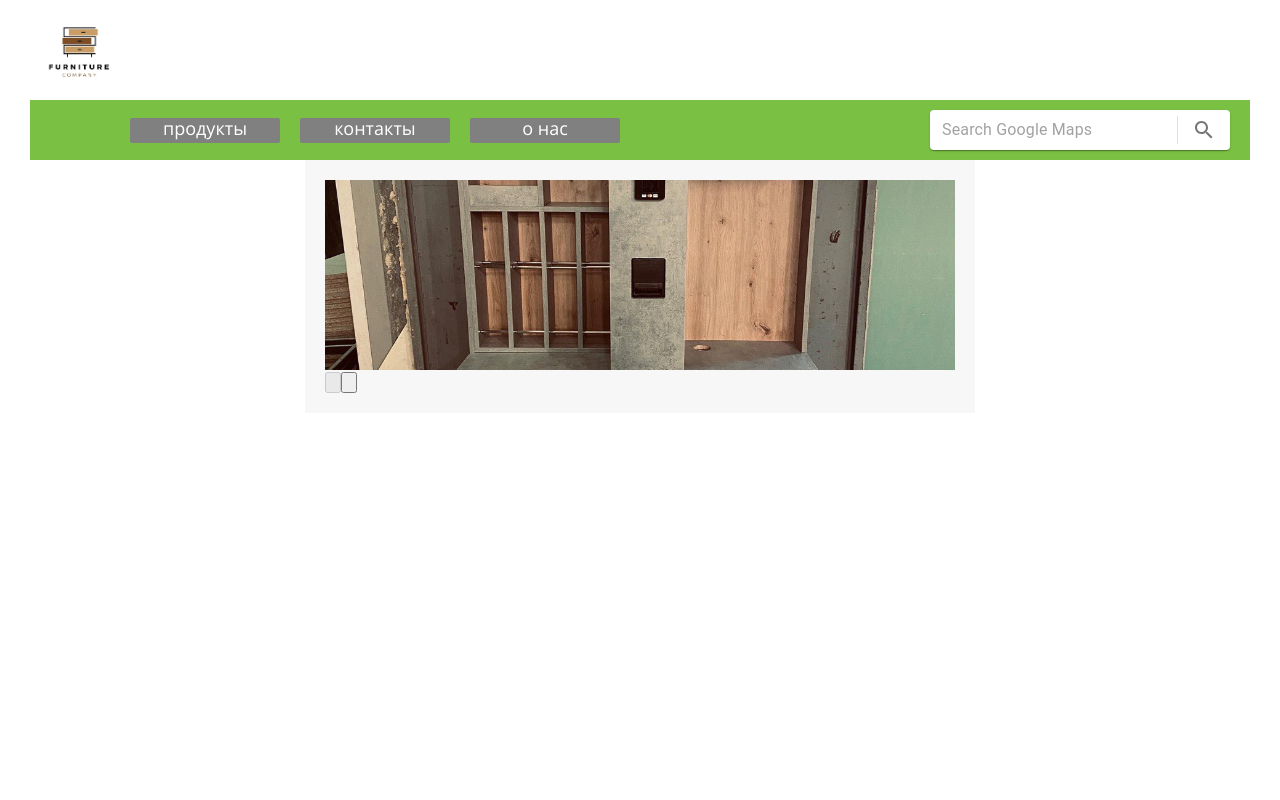
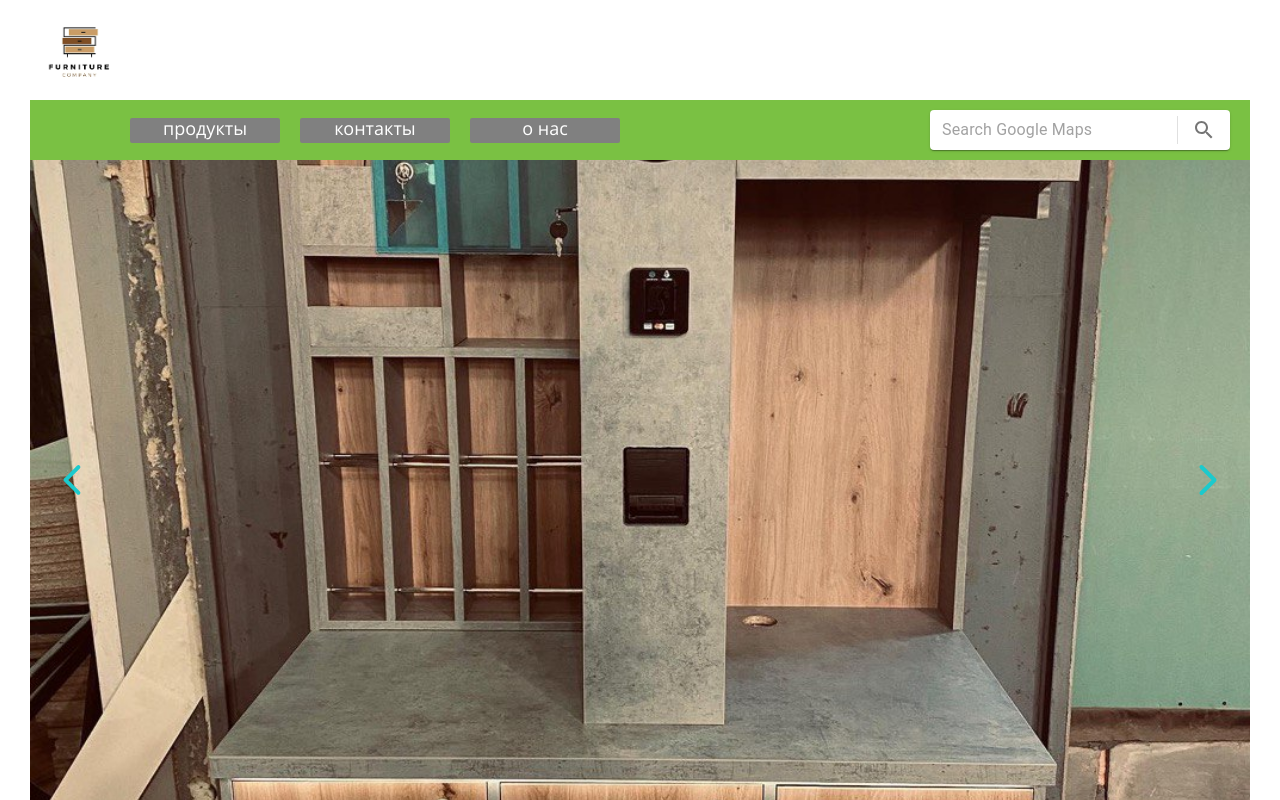
Before and after one commit to Sgalstyan06/furniture, a Next.js app: page / in a window 1280 px wide. Built offline with nearby package versions, Linux system fonts and the light colour scheme.

Commit message:
add carousel autoPlay

```diff
--- a/component/Carousel/Carousel.styles.tsx
+++ b/component/Carousel/Carousel.styles.tsx
@@ -1,28 +1,23 @@
 import styled from "styled-components";
+import { ifProp } from "styled-tools";
+
+interface ILeftProps {
+  left: boolean;
+}
 
 export const Embla = styled.div`
   position: relative;
   background-color: #f7f7f7;
-  padding: 20px;
-  max-width: 670px;
+  width: 100%;
+  height: calc(100vh - 160px);
   margin-left: auto;
   margin-right: auto;
 `;
-
 export const EmblaViewport = styled.div`
   overflow: hidden;
   width: 100%;
+  height: 100%;
 `;
-
-//   .embla__viewport.is-draggable {
-//     cursor: move;
-//     cursor: grab;
-//   }
-
-//   .embla__viewport.is-dragging {
-//     cursor: grabbing;
-//   }
-
 export const EmblaContainer = styled.div`
   display: flex;
   user-select: none;
@@ -30,8 +25,8 @@ export const EmblaContainer = styled.div`
   -khtml-user-select: none;
   -webkit-tap-highlight-color: transparent;
   margin-left: -10px;
+  height: 100%;
 `;
-
 export const EmblaSlide = styled.div`
   position: relative;
   min-width: 100%;
@@ -42,9 +37,10 @@ export const EmblaSlideInner = styled.div`
   position: relative;
   overflow: hidden;
   height: 190px;
+  height: 100%;
 `;
-
 export const EmblaSlideImg = styled.div`
+  height: 100%;
   position: absolute;
   display: block;
   top: 50%;
@@ -56,73 +52,31 @@ export const EmblaSlideImg = styled.div`
   transform: translate(-50%, -50%);
 `;
 
-//   .embla__button {
-//     outline: 0;
-//     cursor: pointer;
-//     background-color: transparent;
-//     touch-action: manipulation;
-//     position: absolute;
-//     z-index: 1;
-//     top: 50%;
-//     transform: translateY(-50%);
-//     border: 0;
-//     width: 30px;
-//     height: 30px;
-//     justify-content: center;
-//     align-items: center;
-//     fill: #1bcacd;
-//     padding: 0;
-//   }
+export const Emblabutton = styled.button<ILeftProps>`
+  outline: 0;
+  cursor: pointer;
+  background-color: transparent;
+  touch-action: manipulation;
+  position: absolute;
+  z-index: 1;
+  top: 50%;
+  transform: translateY(-50%);
+  border: 0;
+  width: 30px;
+  height: 30px;
+  justify-content: center;
+  align-items: center;
+  fill: #1bcacd;
+  padding: 0;
+  ${ifProp({ left: true }, "left: 27px", "right: 27px")}
+`;
 
 //   .embla__button:disabled {
 //     cursor: default;
 //     opacity: 0.3;
 //   }
 
-//   .embla__button__svg {
-//     width: 100%;
-//     height: 100%;
-//   }
-
-//   .embla__button--prev {
-//     left: 27px;
-//   }
-
-//   .embla__button--next {
-//     right: 27px;
-//   }
-
-//   .embla__dots {
-//     display: flex;
-//     list-style: none;
-//     justify-content: center;
-//     padding-top: 10px;
-//   }
-
-//   .embla__dot {
-//     background-color: transparent;
-//     cursor: pointer;
-//     position: relative;
-//     padding: 0;
-//     outline: 0;
-//     border: 0;
-//     width: 30px;
-//     height: 30px;
-//     margin-right: 7.5px;
-//     margin-left: 7.5px;
-//     display: flex;
-//     align-items: center;
-//   }
-
-//   .embla__dot:after {
-//     background-color: #efefef;
-//     width: 100%;
-//     height: 4px;
-//     border-radius: 2px;
-//     content: "";
-//   }
-
-//   .embla__dot.is-selected:after {
-//     background-color: #1bcacd;
-//     opacity: 1;
-//   }
+export const EmblaButtonSvg = styled.svg`
+  width: 100%;
+  height: 100%;
+`;
--- a/component/Carousel/Carousel.tsx
+++ b/component/Carousel/Carousel.tsx
@@ -1,44 +1,61 @@
 import Image from "next/image";
-import * as Styled from "./Carousel.styles";
-import React, { useState, useEffect, useCallback } from "react";
+import React, { useState, useEffect, useCallback, useRef } from "react";
 import { PrevButton, NextButton } from "./CarouselButton";
 import useEmblaCarousel from "embla-carousel-react";
+import Autoplay from "embla-carousel-autoplay";
+import * as Styled from "./Carousel.styles";
+
+type Options = {
+  loop: boolean;
+};
+
 interface ICarousel {
   slides: string[];
+  options: Options;
 }
 
-const Carousel: React.FC<ICarousel> = ({ slides }) => {
-  const [viewportRef, embla] = useEmblaCarousel({ skipSnaps: false });
+const EmblaCarousel: React.FC<ICarousel> = ({
+  slides,
+  options = { loop: false },
+}) => {
+  const autoplay = useRef(
+    Autoplay(
+      { delay: 4000, stopOnInteraction: false },
+      // (emblaRoot) => emblaRoot.parentElement,
+    ),
+  );
+
+  const [emblaRef, emblaApi] = useEmblaCarousel(options, [autoplay.current]);
   const [prevBtnEnabled, setPrevBtnEnabled] = useState(false);
   const [nextBtnEnabled, setNextBtnEnabled] = useState(false);
-  const [selectedIndex, setSelectedIndex] = useState(0);
-  const [scrollSnaps, setScrollSnaps] = useState<number[]>([]);
 
-  const scrollPrev = useCallback(() => embla && embla.scrollPrev(), [embla]);
-  const scrollNext = useCallback(() => embla && embla.scrollNext(), [embla]);
-  const scrollTo = useCallback(
-    (index: any) => embla && embla.scrollTo(index),
-    [embla],
-  );
+  const scrollNext = useCallback(() => {
+    if (!emblaApi) return;
+    emblaApi.scrollNext();
+    autoplay.current.reset();
+  }, [emblaApi]);
+
+  const scrollPrev = useCallback(() => {
+    if (!emblaApi) return;
+    emblaApi.scrollPrev();
+    autoplay.current.reset();
+  }, [emblaApi]);
 
   const onSelect = useCallback(() => {
-    if (!embla) return;
-    setSelectedIndex(embla.selectedScrollSnap());
-    setPrevBtnEnabled(embla.canScrollPrev());
-    setNextBtnEnabled(embla.canScrollNext());
-  }, [embla, setSelectedIndex]);
+    if (!emblaApi) return;
+    setPrevBtnEnabled(emblaApi.canScrollPrev());
+    setNextBtnEnabled(emblaApi.canScrollNext());
+  }, [emblaApi]);
 
   useEffect(() => {
-    if (!embla) return;
+    if (!emblaApi) return;
     onSelect();
-    setScrollSnaps(embla.scrollSnapList());
-    embla.on("select", onSelect);
-  }, [embla, setScrollSnaps, onSelect]);
+    emblaApi.on("select", onSelect);
+  }, [emblaApi, onSelect]);
 
   return (
-    <>
     <Styled.Embla>
-        <Styled.EmblaViewport ref={viewportRef}>
+      <Styled.EmblaViewport ref={emblaRef}>
         <Styled.EmblaContainer>
           {slides.map((item: string, index: number) => (
             <Styled.EmblaSlide key={index}>
@@ -48,7 +65,7 @@ const Carousel: React.FC<ICarousel> = ({ slides }) => {
                     src={item}
                     layout="fill"
                     objectFit="cover"
-                      alt="bar tabel"
+                    alt="A cool cat."
                   />
                 </Styled.EmblaSlideImg>
               </Styled.EmblaSlideInner>
@@ -59,17 +76,7 @@ const Carousel: React.FC<ICarousel> = ({ slides }) => {
       <PrevButton onClick={scrollPrev} enabled={prevBtnEnabled} />
       <NextButton onClick={scrollNext} enabled={nextBtnEnabled} />
     </Styled.Embla>
-      {/* <div className="embla__dots">
-        {scrollSnaps.map((_, index) => (
-          <DotButton
-            key={index}
-            selected={index === selectedIndex}
-            onClick={() => scrollTo(index)}
-          />
-        ))}
-      </div> */}
-    </>
   );
 };
 
-export default Carousel;
+export default EmblaCarousel;
--- a/component/Carousel/CarouselButton.tsx
+++ b/component/Carousel/CarouselButton.tsx
@@ -1,38 +1,22 @@
 import React from "react";
+import { Emblabutton, EmblaButtonSvg } from "./Carousel.styles";
 
 interface IButtons {
   enabled: any;
   onClick: any;
 }
-
-// export const DotButton: React.FC<IButtons> = ({ selected, onClick }) => (
-//   <button
-//     className={`embla__dot ${selected ? "is-selected" : ""}`}
-//     type="button"
-//     onClick={onClick}
-//   />
-// );
-
 export const PrevButton: React.FC<IButtons> = ({ enabled, onClick }) => (
-  <button
-    className="embla__button embla__button--prev"
-    onClick={onClick}
-    disabled={!enabled}
-  >
-    <svg className="embla__button__svg" viewBox="137.718 -1.001 366.563 644">
+  <Emblabutton left={true} onClick={onClick} disabled={!enabled}>
+    <EmblaButtonSvg viewBox="137.718 -1.001 366.563 644">
       <path d="M428.36 12.5c16.67-16.67 43.76-16.67 60.42 0 16.67 16.67 16.67 43.76 0 60.42L241.7 320c148.25 148.24 230.61 230.6 247.08 247.08 16.67 16.66 16.67 43.75 0 60.42-16.67 16.66-43.76 16.67-60.42 0-27.72-27.71-249.45-249.37-277.16-277.08a42.308 42.308 0 0 1-12.48-30.34c0-11.1 4.1-22.05 12.48-30.42C206.63 234.23 400.64 40.21 428.36 12.5z" />
-    </svg>
-  </button>
+    </EmblaButtonSvg>
+  </Emblabutton>
 );
 
 export const NextButton: React.FC<IButtons> = ({ enabled, onClick }) => (
-  <button
-    className="embla__button embla__button--next"
-    onClick={onClick}
-    disabled={!enabled}
-  >
-    <svg className="embla__button__svg" viewBox="0 0 238.003 238.003">
+  <Emblabutton left={false} onClick={onClick} disabled={!enabled}>
+    <EmblaButtonSvg viewBox="0 0 238.003 238.003">
       <path d="M181.776 107.719L78.705 4.648c-6.198-6.198-16.273-6.198-22.47 0s-6.198 16.273 0 22.47l91.883 91.883-91.883 91.883c-6.198 6.198-6.198 16.273 0 22.47s16.273 6.198 22.47 0l103.071-103.039a15.741 15.741 0 0 0 4.64-11.283c0-4.13-1.526-8.199-4.64-11.313z" />
-    </svg>
-  </button>
+    </EmblaButtonSvg>
+  </Emblabutton>
 );
--- a/component/Header/Header.styles.tsx
+++ b/component/Header/Header.styles.tsx
@@ -55,6 +55,7 @@ export const Contact = styled.div`
   background: gray;
   line-height: 1.15;
   height: 25px;
+  z-index: 2;
   &:hover {
     opacity: 0.8;
   }
@@ -68,6 +69,7 @@ export const Contact = styled.div`
 `;
 export const Products = styled(Contact)`
   position: relative;
+  z-index: 2;
   &:hover > ul {
     display: block;
   }
--- a/package.json
+++ b/package.json
@@ -18,6 +18,7 @@
     "@mui/icons-material": "^5.10.9",
     "@mui/material": "^5.10.9",
     "@mui/styled-engine-sc": "^5.10.6",
+    "embla-carousel-autoplay": "^7.0.3",
     "embla-carousel-react": "^7.0.3",
     "next": "12.3.1",
     "react": "18.2.0",
```
Also changed, not shown: 2 other files (tests, documents, lock files or other folders). Lines whose indentation alone changed are shown as unchanged.
